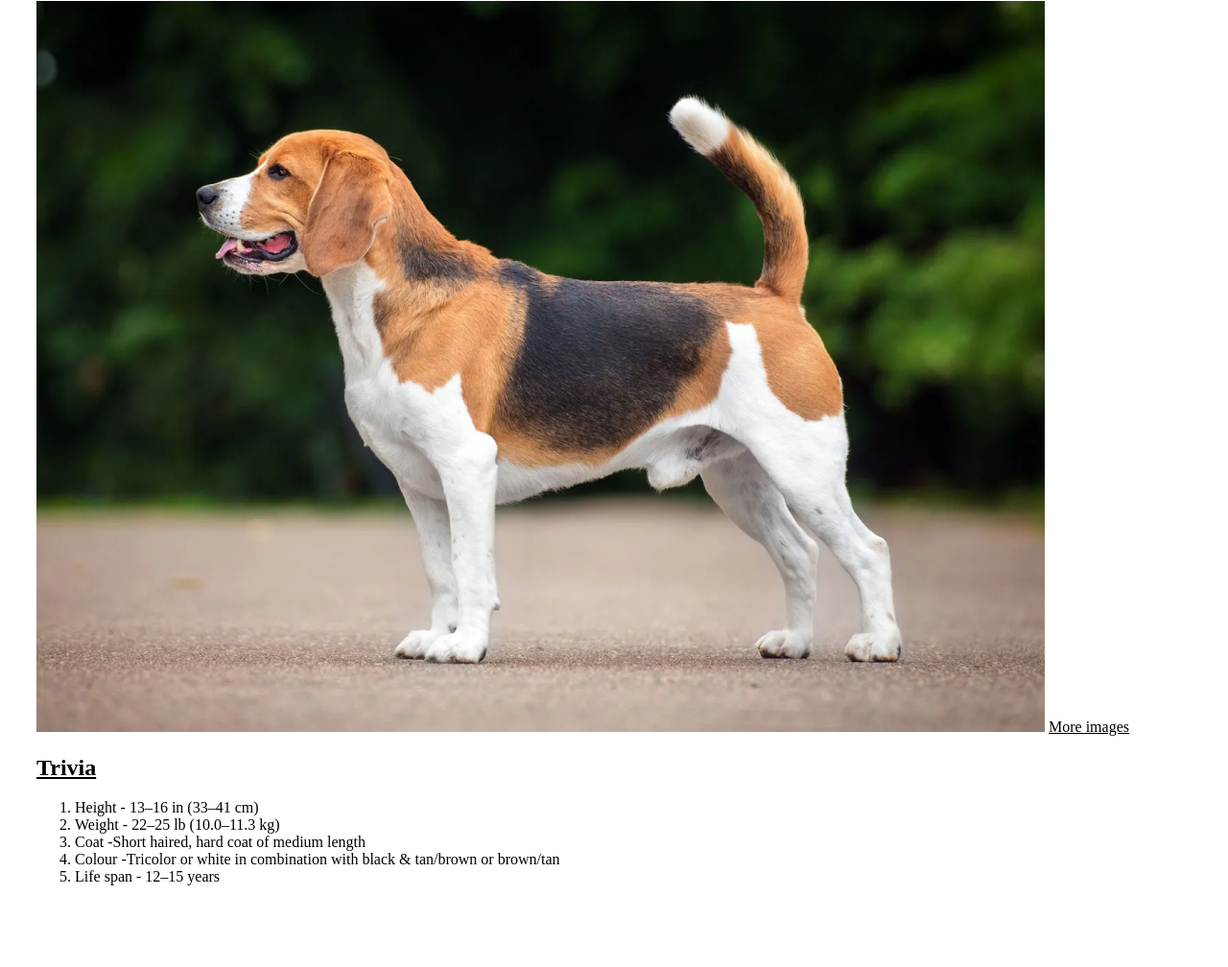
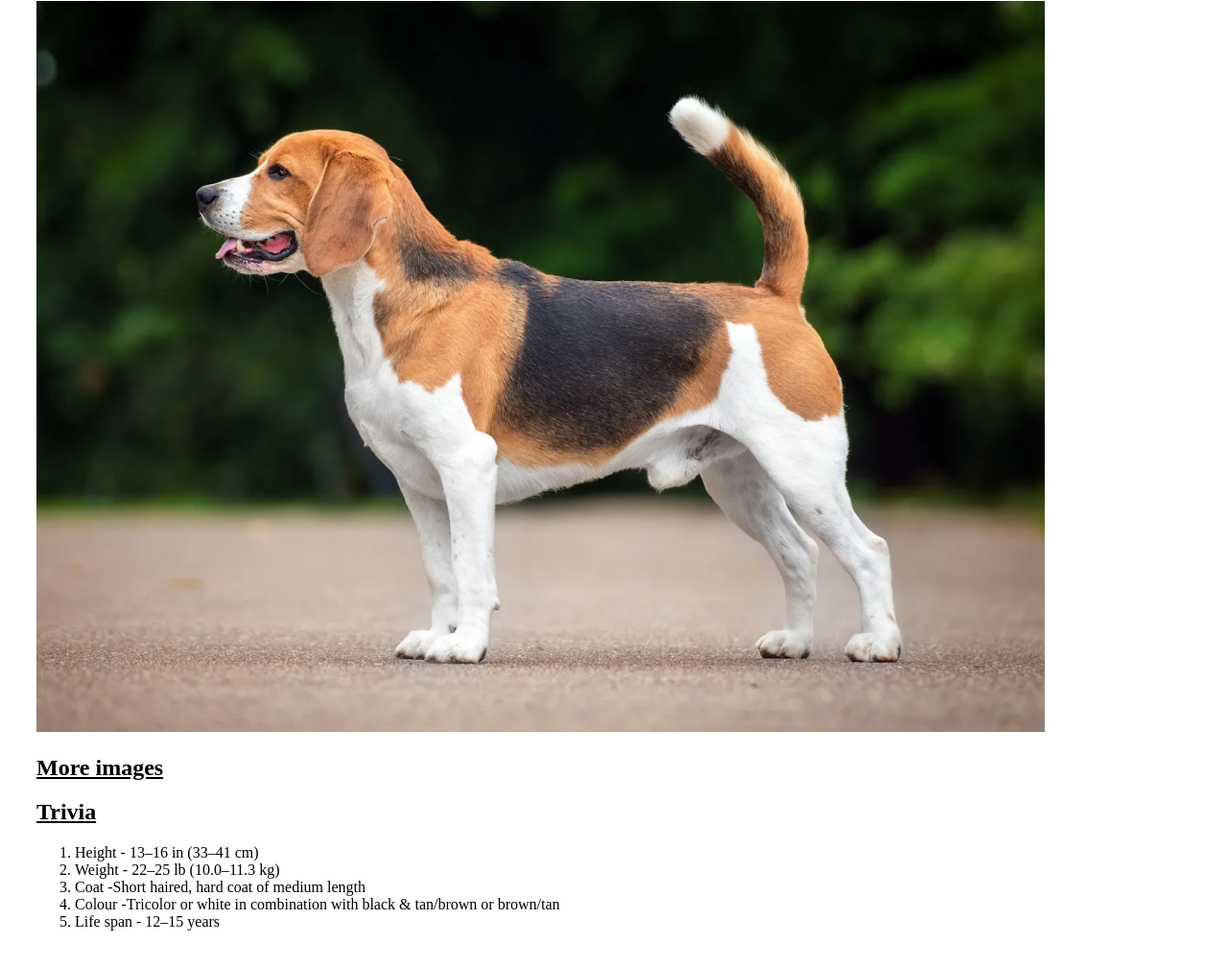
Before and after one commit to Shrikanttathe-hub/f1c1.contest, a plain HTML site: page index.html in a window 1280 px wide. Shown: the part 323-1331 px from the top of the page at 96% size. Before the commit the page ends 1300 px from the top, so only its background shows below. Drawn offline with Linux system fonts and the light colour scheme.

Commit message:
f1 contest

```diff
--- a/index.html
+++ b/index.html
@@ -25,10 +25,9 @@
     <section>
       <h2><u>Images</u></h2>
       <img src="./dog 1.png" alt="dog image" height="762px"/>
-      <a
+      <h2><a
         href="https://www.google.com/search?q=beagle&rlz=1C5CHFA_enUS944US945&sxsrf=ALiCzsYi_xLzuX5-mgRt-U2UMiiEwhaCTA:1672839794160&source=lnms&tbm=isch&sa=X&ved=2ahUKEwiat8ntha78AhVnDbcAHX7UCYYQ_AUoAXoECAEQAw&biw=1629&bih=894&dpr=2.2"
-        >More images</a
-      >
+        >More images</a></h2>
     </section>
     <section>
       <h2><u>Trivia</u></h2>
```
